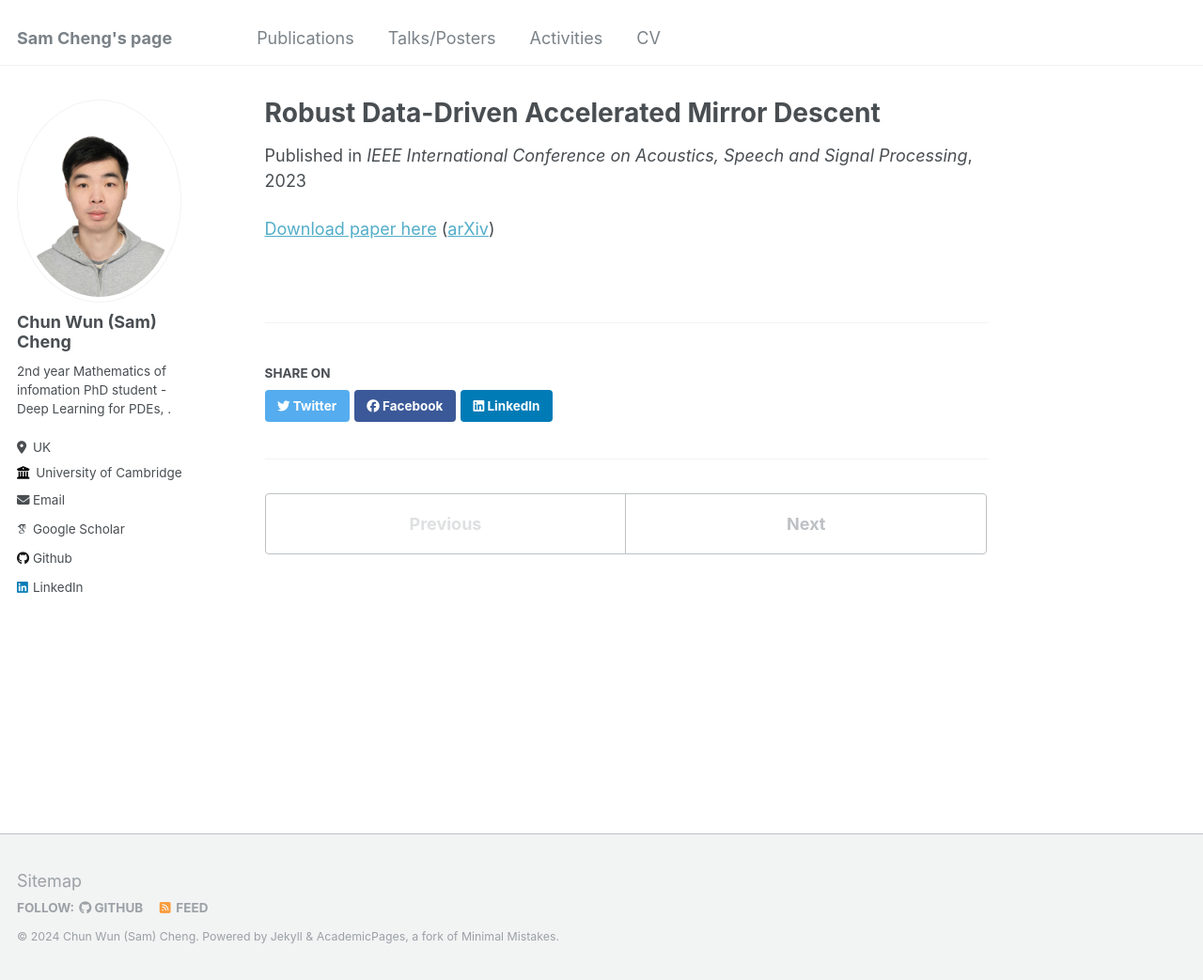
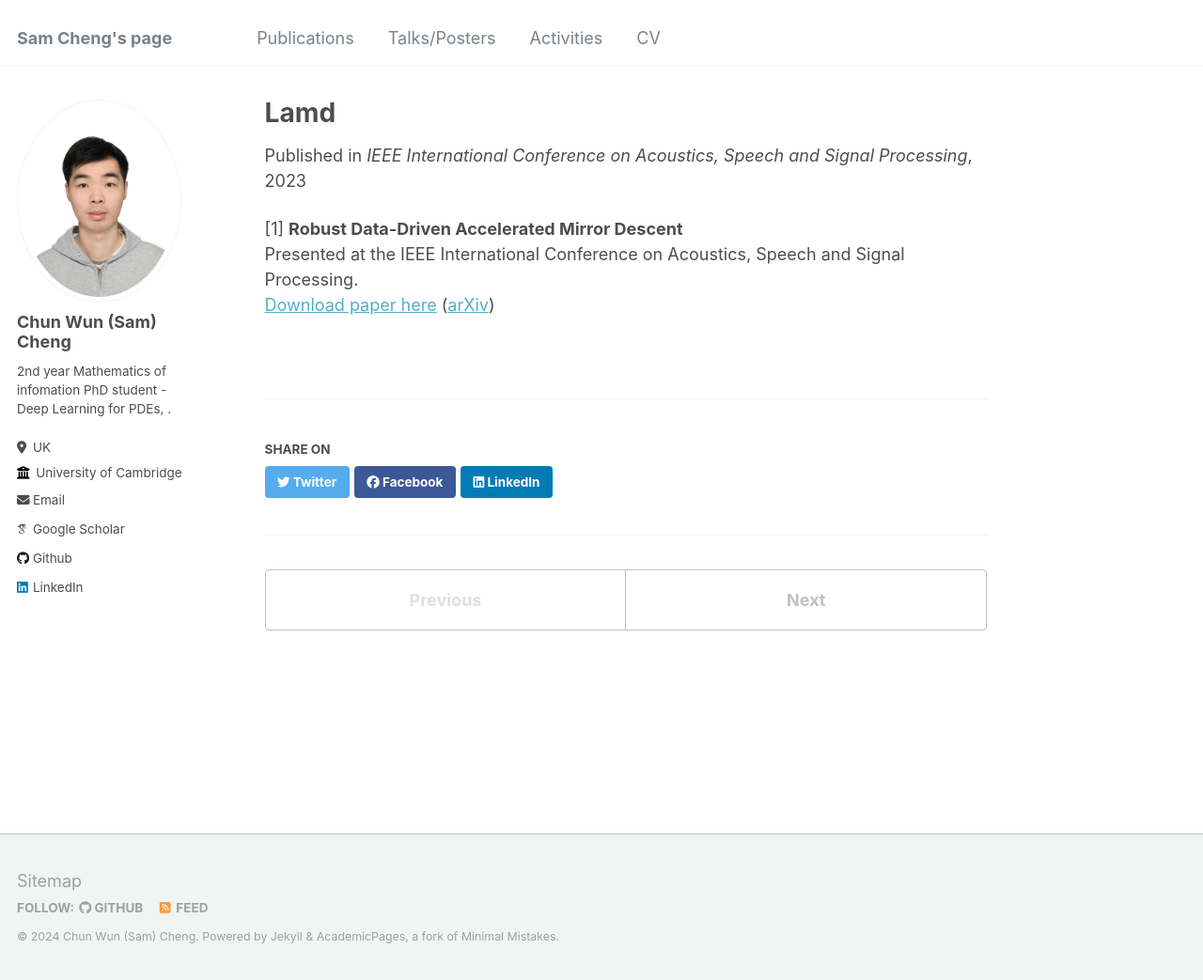
Before and after one commit to samcheng123/Cam, a Jekyll site: the page built from _publications/2023-05-05-lamd.md, in a window 1280 px wide and 1043 px high. Shown: the whole window at 94% size. Built offline with Jekyll 4.4.1, drawn with Linux system fonts in a browser that asks for light colours; some web fonts are replaced.

Commit message:
Update 2023-05-05-lamd.md

```diff
--- a/_publications/2023-05-05-lamd.md
+++ b/_publications/2023-05-05-lamd.md
@@ -7,4 +6,6 @@
 paperurl: 'https://ieeexplore.ieee.org/abstract/document/10096875'
 arxiv: 'https://arxiv.org/abs/2210.12238'
 ---
+[1] **Robust Data-Driven Accelerated Mirror Descent**
+Presented at the IEEE International Conference on Acoustics, Speech and Signal Processing.
 [Download paper here](https://ieeexplore.ieee.org/abstract/document/10096875) ([arXiv](https://arxiv.org/abs/2210.12238))
```
Also changed, not shown: other parts of _publications/2023-05-05-lamd.md (+0 -1 lines).
